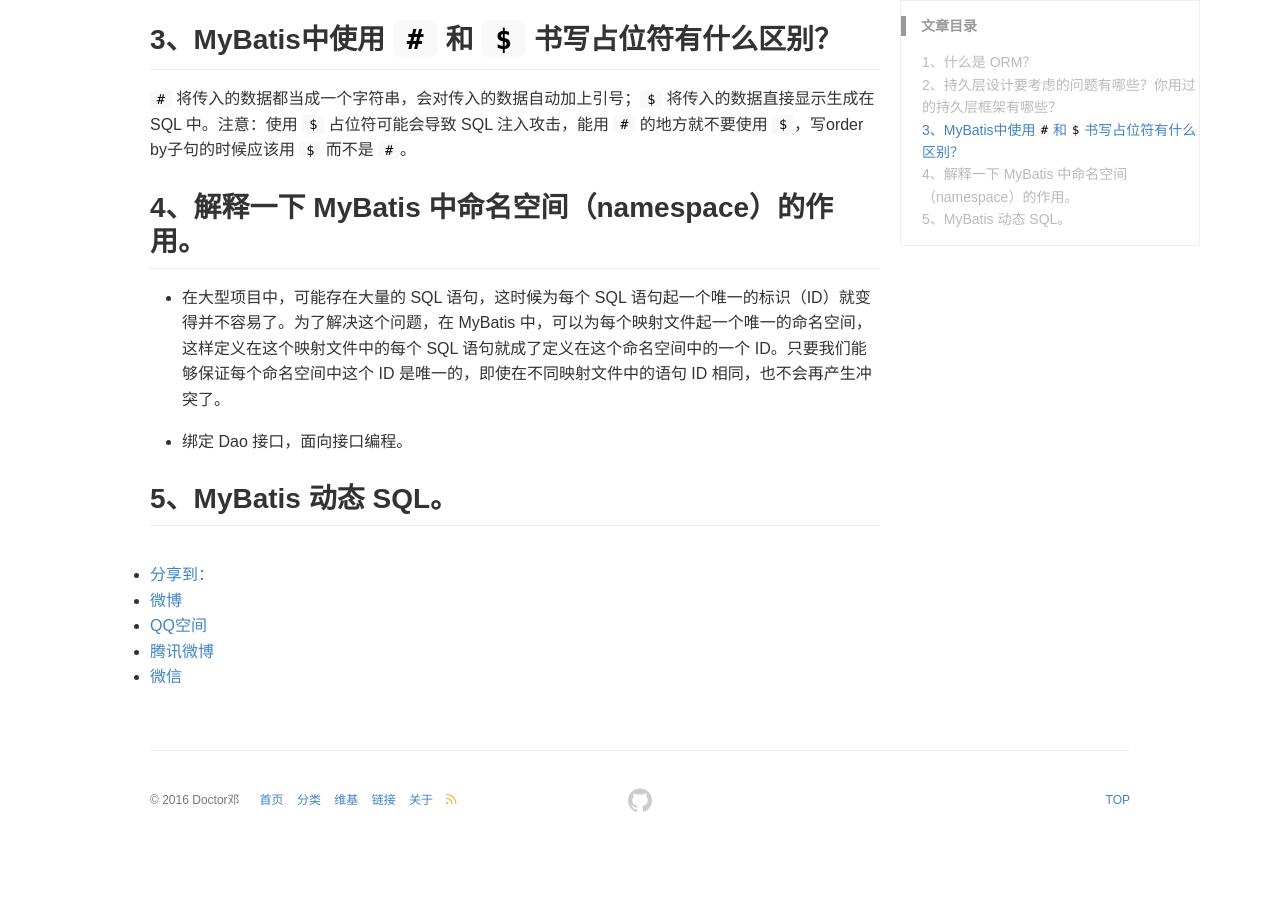
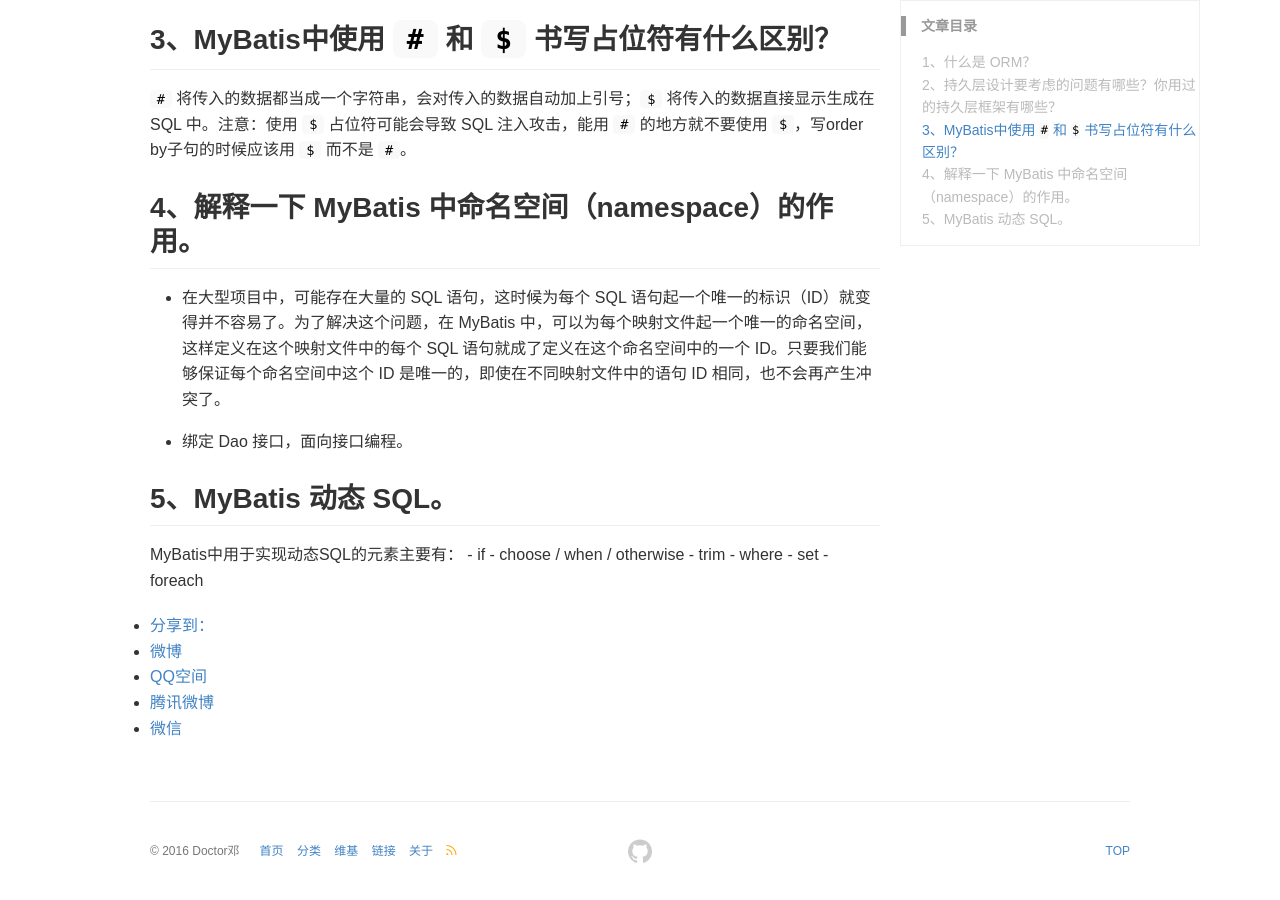
Before and after one commit to DoctorDeng/DoctorDeng.github.io, a Jekyll site: the page built from _posts/2016-09-18-java-SSM.md, in a window 1280 px wide and 900 px high, scrolled down 1040 px. Built offline with Jekyll 4.4.1, drawn with Linux system fonts in a browser that asks for light colours; comment, search, counter and statistics services are not loaded; before the commit the page ends 1889 px from its top, so only the background shows below that.

Commit message:
modify file

```diff
--- a/_posts/2016-09-18-java-SSM.md
+++ b/_posts/2016-09-18-java-SSM.md
@@ -40,3 +40,10 @@ keywords: java, SSM
 * 绑定 Dao 接口，面向接口编程。
 
 ## 5、MyBatis 动态 SQL。
+MyBatis中用于实现动态SQL的元素主要有：
+    - if
+    - choose / when / otherwise
+    - trim
+    - where
+    - set
+    - foreach
```
